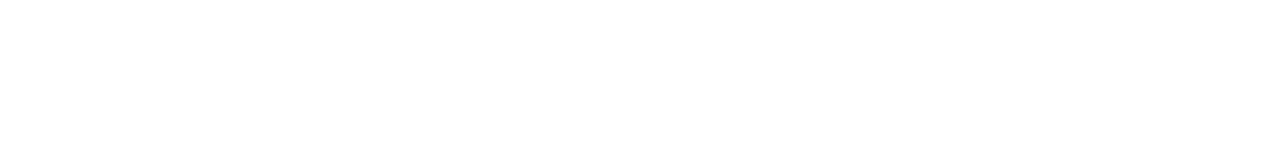
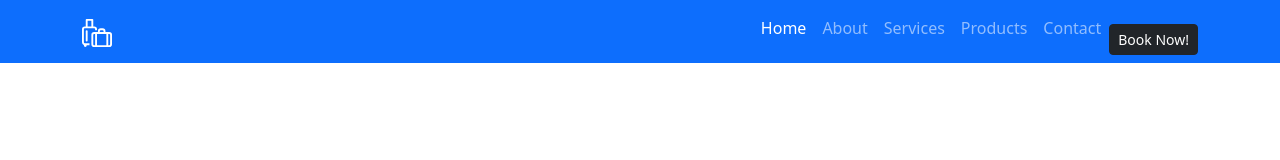
Before and after one commit to AngelleEdouard/dsn1713-skyhighadventures, a plain HTML site: page index.html in a window 1280 px wide. Drawn offline with nearby package versions, Linux system fonts and the light colour scheme.

Commit message:
Updated html

```diff
--- a/index.html
+++ b/index.html
@@ -3,11 +3,47 @@
 <head>
     <meta charset="UTF-8">
     <meta name="viewport" content="width=device-width, initial-scale=1.0">
-    <title>Document</title>
+    <title>Sky High Adventures</title>
+    <!-- Design reference: https://www.figma.com/design/0S0EPtwLnQmGKjJa1HXTDB/dsn1713-skyhighadventures?node-id=1-6&t=1rYy9SH8Ozqc9UlN-1-->
     <link href="https://cdn.jsdelivr.net/npm/bootstrap@5.3.8/dist/css/bootstrap.min.css" rel="stylesheet" integrity="sha384-sRIl4kxILFvY47J16cr9ZwB07vP4J8+LH7qKQnuqkuIAvNWLzeN8tE5YBujZqJLB" crossorigin="anonymous">
     <link rel="stylesheet" href="css/style.css">
 </head>
 <body>
+    <header>
+        <nav class="navbar bg-primary navbar-expand-lg" data-bs-theme="dark">
+          <div class="container">
+            <a class="navbar-brand" href="#"><svg xmlns="http://www.w3.org/2000/svg" width="30" height="30" fill="currentColor" class="bi bi-luggage" viewBox="0 0 16 16">
+                <path d="M2.5 1a.5.5 0 0 0-.5.5V5h-.5A1.5 1.5 0 0 0 0 6.5v7a1.5 1.5 0 0 0 1 1.415v.335a.75.75 0 0 0 1.5 0V15H4v-1H1.5a.5.5 0 0 1-.5-.5v-7a.5.5 0 0 1 .5-.5h5a.5.5 0 0 1 .5.5V7h1v-.5A1.5 1.5 0 0 0 6.5 5H6V1.5a.5.5 0 0 0-.5-.5zM5 5H3V2h2z"/>
+                <path d="M3 7.5a.5.5 0 0 0-1 0v5a.5.5 0 0 0 1 0zM11 6a1.5 1.5 0 0 1 1.5 1.5V8h2A1.5 1.5 0 0 1 16 9.5v5a1.5 1.5 0 0 1-1.5 1.5h-8A1.5 1.5 0 0 1 5 14.5v-5A1.5 1.5 0 0 1 6.5 8h2v-.5A1.5 1.5 0 0 1 10 6zM9.5 7.5V8h2v-.5A.5.5 0 0 0 11 7h-1a.5.5 0 0 0-.5.5M6 9.5v5a.5.5 0 0 0 .5.5H7V9h-.5a.5.5 0 0 0-.5.5m7 5.5V9H8v6zm1.5 0a.5.5 0 0 0 .5-.5v-5a.5.5 0 0 0-.5-.5H14v6z"/>
+              </svg></a>
+            <button class="navbar-toggler" type="button" data-bs-toggle="collapse" data-bs-target="#navbarNav" aria-controls="navbarNav" aria-expanded="false" aria-label="Toggle navigation">
+              <span class="navbar-toggler-icon"></span>
+            </button>
+            <div class="collapse navbar-collapse" id="navbarNav">
+              <ul class="navbar-nav ms-auto">
+                <li class="nav-item">
+                  <a class="nav-link active" aria-current="page" href="#">Home</a>
+                </li>
+                <li class="nav-item">
+                  <a class="nav-link" href="#">About</a>
+                </li>
+                <li class="nav-item">
+                    <a class="nav-link" href="#">Services</a>
+                  </li>
+                  <li class="nav-item">
+                    <a class="nav-link" href="#">Products</a>
+                  </li>
+                  <li class="nav-item">
+                    <a class="nav-link" href="#">Contact</a>
+                  </li>
+                <li class="nav-item">
+                  <a class="nav-link"></a>
+                  <button type="button" class="btn btn-dark btn-sm">Book Now!</button>
+                </li>
+              </ul>
+            </div>
+          </div>
+        </nav>
 
 
 
@@ -16,7 +52,17 @@
 
 
 
-    <script src="https://cdn.jsdelivr.net/npm/bootstrap@5.3.8/dist/js/bootstrap.bundle.min.js" integrity="sha384-FKyoEForCGlyvwx9Hj09JcYn3nv7wiPVlz7YYwJrWVcXK/BmnVDxM+D2scQbITxI" crossorigin="anonymous"></script>
+
+
+
+
+
+
+
+
+
+        <script src="https://cdn.jsdelivr.net/npm/bootstrap@5.3.8/dist/js/bootstrap.bundle.min.js" integrity="sha384-FKyoEForCGlyvwx9Hj09JcYn3nv7wiPVlz7YYwJrWVcXK/BmnVDxM+D2scQbITxI" crossorigin="anonymous"></script>
+
 
 </body>
 </html>
```
